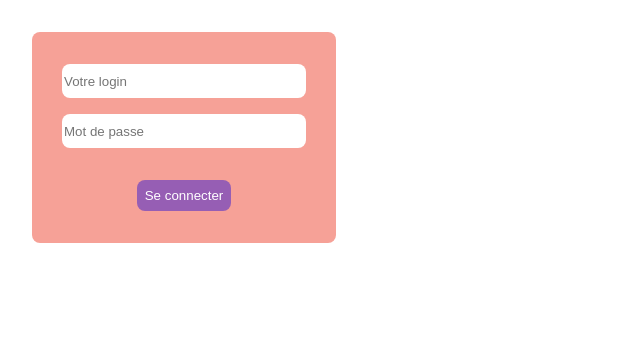
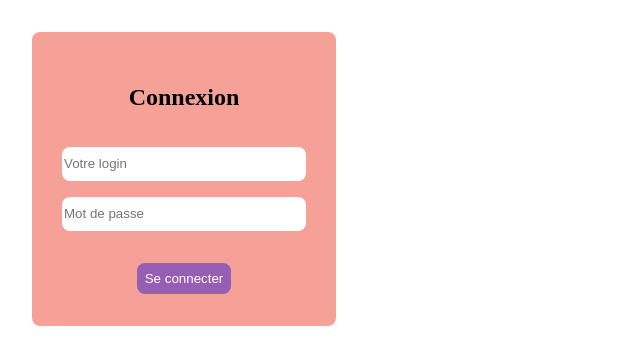
Before and after one commit to bilitisj/client_api, a plain HTML site: page connexion.html in a window 1280 px wide. Shown: the whole page, without its empty margins (0-640 px from the left). Drawn offline with Linux system fonts and the light colour scheme.

Commit message:
style connexion

```diff
--- a/connexion.html
+++ b/connexion.html
@@ -43,7 +43,9 @@
         </style>
     </head>
     <body>
+
         <form action="" class="connexion">
+            <h2>Connexion</h2>
             <input type="text" class="login" placeholder="Votre login">
             <input type="password" class="password" placeholder="Mot de passe">
             <button>Se connecter</button>
```
